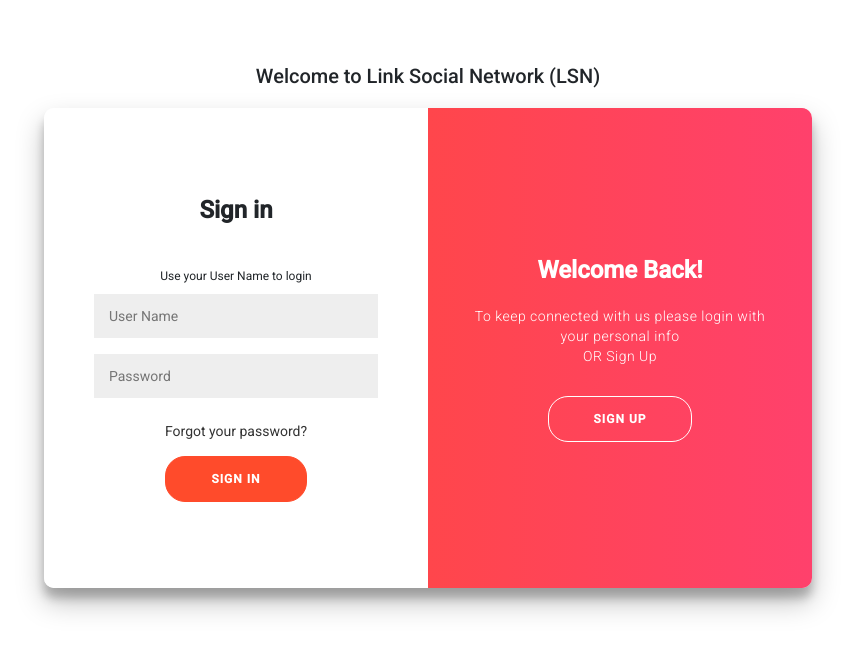
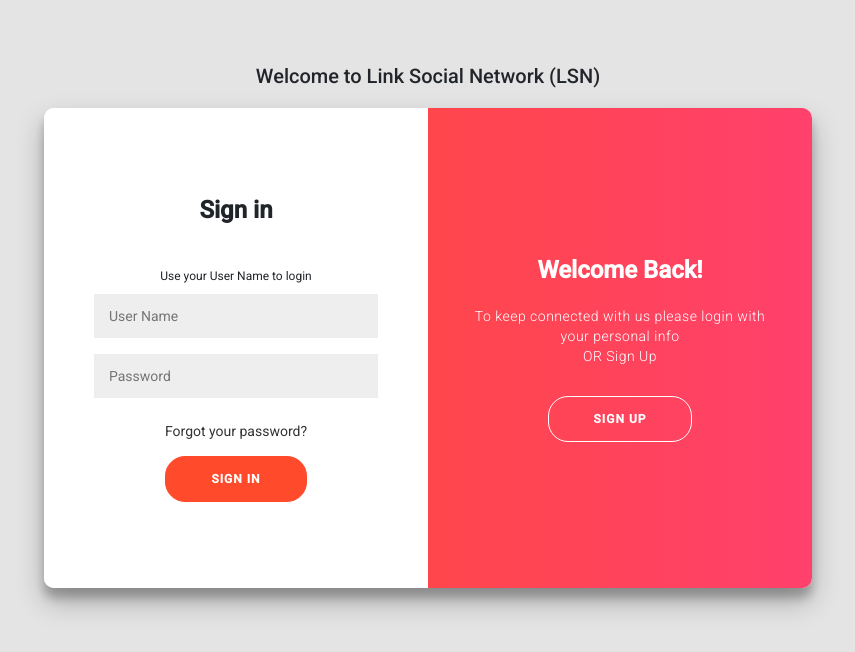
Before and after one commit to LinkSocialNetwork/FrontendCliend, an Angular app in the folder Angular/: page /login in a window 1280 px wide. Shown: the top 652 px of the page, without its empty margins (212-1067 px from the left). Built offline with nearby package versions, Linux system fonts and the light colour scheme.

Commit message:
url bug be gone

```diff
--- a/Angular/src/app/pages/search/search.component.css
+++ b/Angular/src/app/pages/search/search.component.css
@@ -1341,6 +1341,8 @@
     }
   }
 
+
+
   figcaption,
   main {
     display: block;
--- a/Angular/src/app/pages/search/search.component.html
+++ b/Angular/src/app/pages/search/search.component.html
@@ -21,7 +21,8 @@
         </div>
 
     </div>
-    <div class="three">
+
+    <div class="three" *ngIf="selectedUser.userID">
 
 <br><br><br><br><br><br>
         <div class="main-content">
--- a/Angular/src/app/shared/components/navbar/navbar.component.ts
+++ b/Angular/src/app/shared/components/navbar/navbar.component.ts
@@ -47,9 +47,8 @@ export class NavbarComponent implements OnInit {
     //this.webSocketAPI._sendDisconnect(this.user.userName);
 
     this.cookieService.eraseCookie("token");
-    this.router.navigateByUrl('/', {skipLocationChange: true}).then(() => {
-      this.router.navigate(["login"]);
-    })
+    this.router.navigate(['login']);
+
   }
 
   reloadCurrentRoute() {
--- a/Angular/src/styles.css
+++ b/Angular/src/styles.css
@@ -1,5 +1,8 @@
 /* You can add global styles to this file, and also import other style files */
 
 
-html, body { height: 100%; }
+html, body {
+    height: 100%;
+    background-color: #e4e4e4;
+}
 body { font-family: Roboto, "Helvetica Neue", sans-serif; }
```
Also changed, not shown: Angular/src/app/app.component.css (line endings or trailing spaces).
